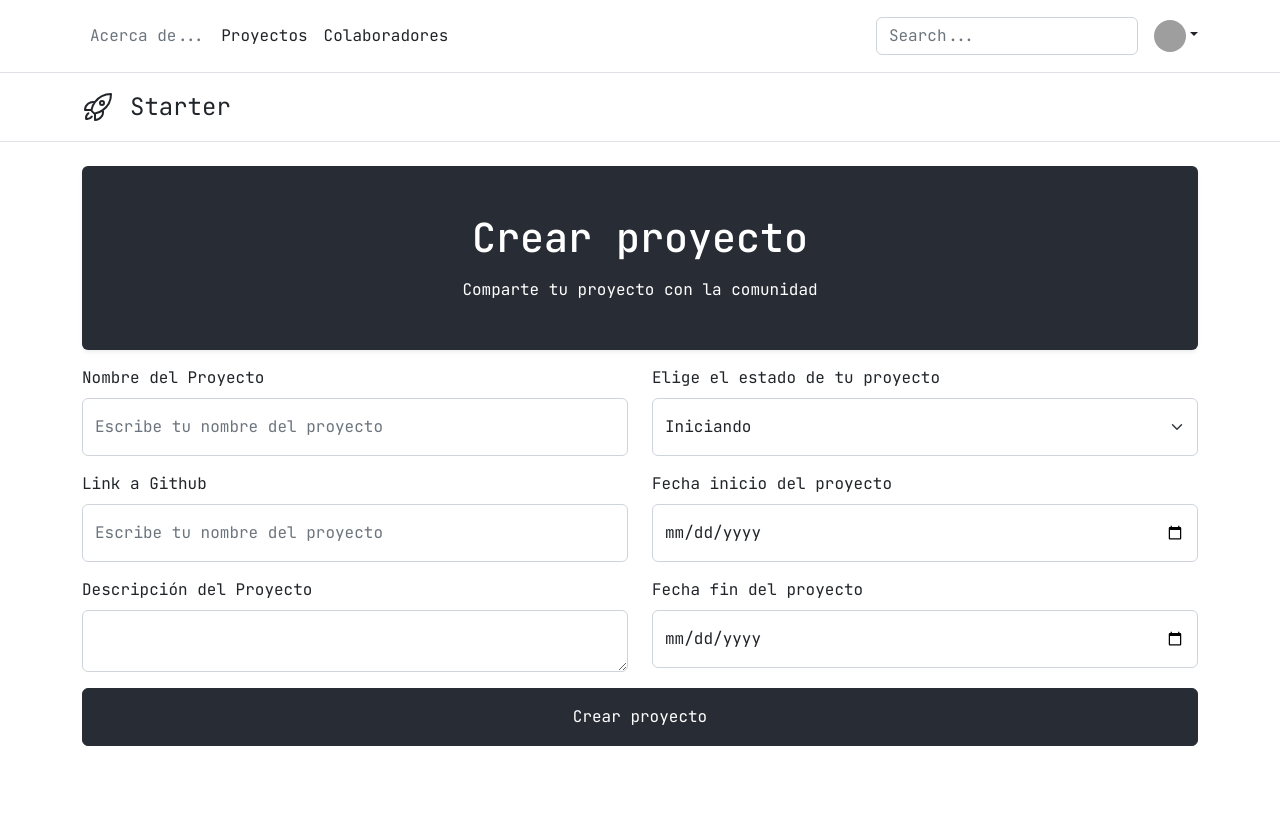
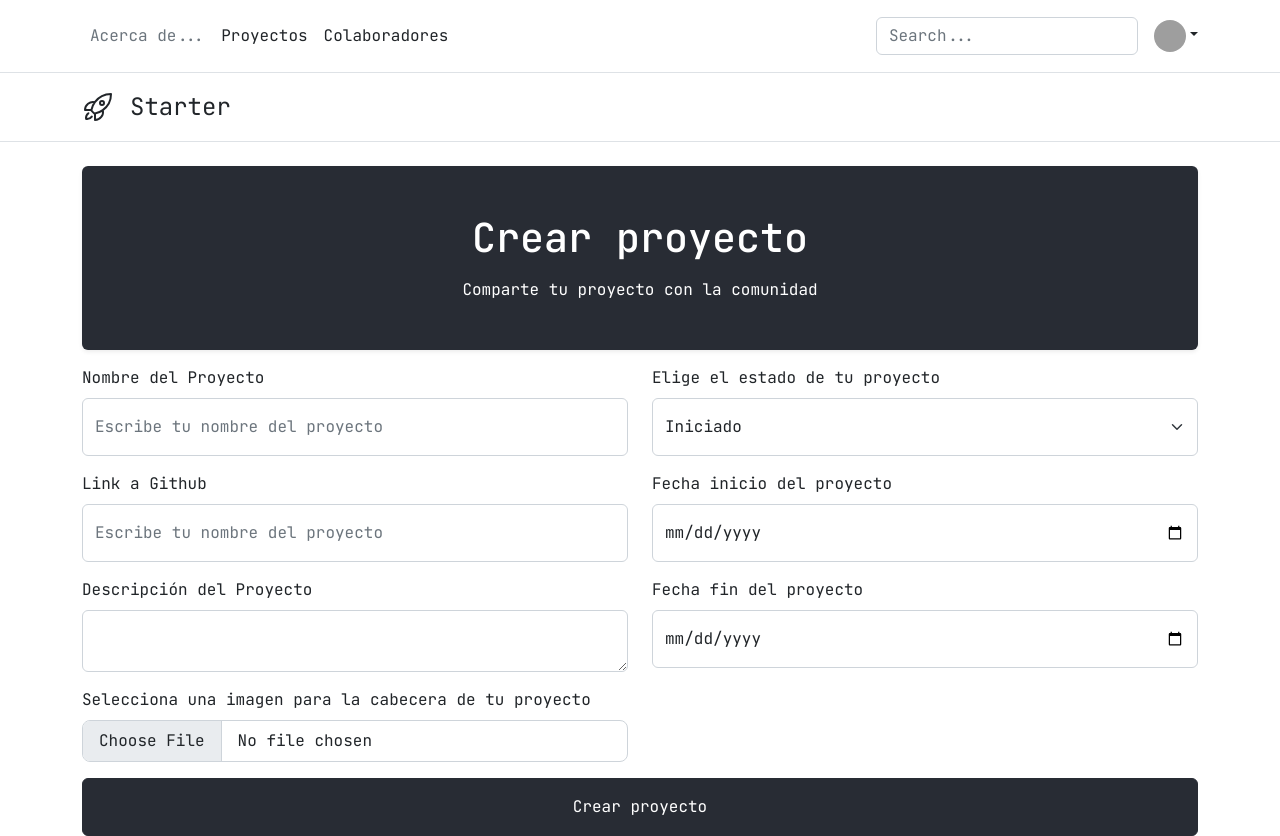
Before and after one commit to mareklaz/starter-app-project, a React (Vite) app: page /projects/create in a window 1280 px wide. Before the commit the page ends 800 px from the top, so only its background shows below. Built offline with nearby package versions, Linux system fonts and the light colour scheme; grey boxes are pictures that could not be loaded.

Commit message:
project create form

```diff
--- a/src/screens/project/ProjectsCreation.jsx
+++ b/src/screens/project/ProjectsCreation.jsx
@@ -1,6 +1,7 @@
 import React from 'react';
 import Header from '../../components/Header/Header';
 import { useForm } from 'react-hook-form';
+import { createProject } from '../../services/ProjectServices';
 
 const ProjectsCreation = () => {
   const {
@@ -12,7 +13,23 @@ const ProjectsCreation = () => {
   } = useForm();
 
   const onSubmit = (values) => {
-    console.log(values);
+    const formData = new FormData();
+
+    for (let value in values) {
+      formData.append(value, values[value]);
+    }
+    console.log(formData);
+    createProject(formData)
+      .then((project) => {
+        if (project) {
+          console.log('Proyecto creado:', project);
+        } else {
+          console.log('Error en la creación del proyecto: ', project);
+        }
+      })
+      .catch((error) => {
+        console.log('Error al crear proyecto:', error);
+      });
   };
 
   return (
@@ -20,7 +37,7 @@ const ProjectsCreation = () => {
       <Header title={'Crear proyecto'} subtitle={'Comparte tu proyecto con la comunidad'} className='project-image px-3 text-center py-5 my-3 text-white bg-color-primary rounded shadow-sm' />
       <form onSubmit={handleSubmit(onSubmit)} encType='multipart/form-data'>
         <div className='row'>
-          <div className='col-6'>
+          <div className='col-12 col-lg-6'>
             <div className='mb-3'>
               <label htmlFor='nameInput' className='form-label'>
                 Nombre del Proyecto
@@ -40,9 +57,9 @@ const ProjectsCreation = () => {
               <textarea className='form-control' {...register('description', { required: true })} id='descriptionInput' />
             </div>
 
-            {/* <div className='mb-3'>
+            <div className='mb-3'>
               <label htmlFor='fileUploadInput' className='form-label'>
-                Selecciona una imagen para tu avatar
+                Selecciona una imagen para la cabecera de tu proyecto
               </label>
               {!watch('image') || watch('image').length === 0 ? (
                 <>
@@ -61,15 +78,15 @@ const ProjectsCreation = () => {
                   </span>
                 </div>
               )}
-            </div> */}
+            </div>
           </div>
-          <div className='col-6'>
+          <div className='col-12 col-lg-6'>
             <div className='mb-3'>
               <label htmlFor='statusInput' className='form-label'>
                 Elige el estado de tu proyecto
               </label>
               <select className='form-select py-3' {...register('status', { required: true })}>
-                <option value='Iniciando'>Iniciando</option>
+                <option value='Iniciado'>Iniciado</option>
                 <option value='En progreso'>En progreso</option>
                 <option value='Pendiente'>Pendiente</option>
                 <option value='Finalizado'>Finalizado</option>
--- a/src/services/ProjectServices.js
+++ b/src/services/ProjectServices.js
@@ -1,3 +1,8 @@
 import createHttp from './BaseServices';
 
 const http = createHttp(true);
+
+export const createProject = (body) => {
+  console.log(body);
+  http.post('/projects', body).then((res) => res);
+};
```
